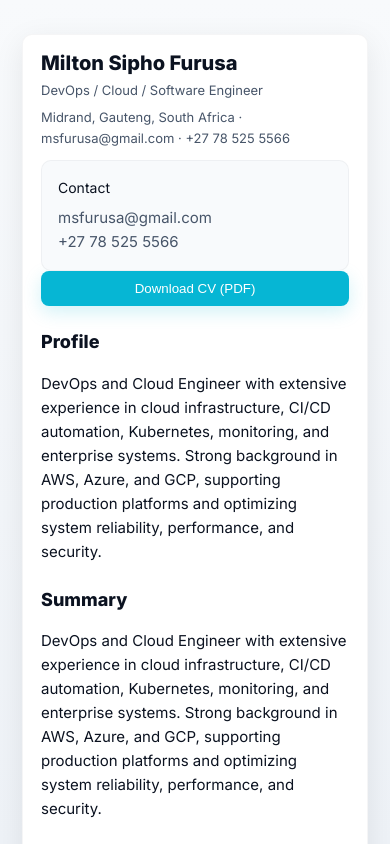
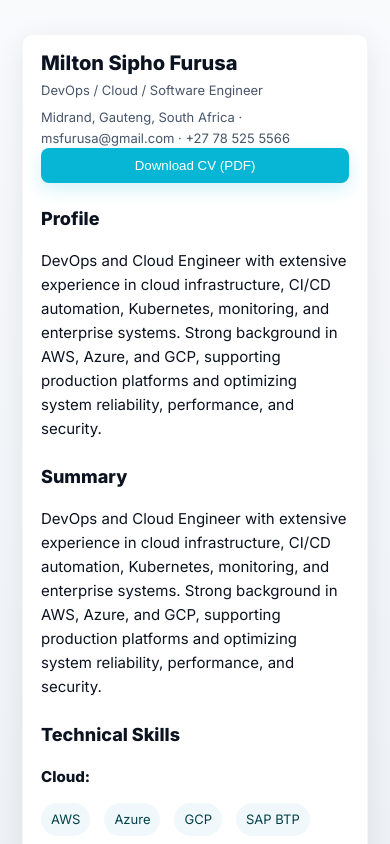
Before and after one commit to msfurusa/miltonf-cv-app, a Next.js app: page / in a window 390 px wide. Shown: the top 844 px of the page. Built offline with nearby package versions, Linux system fonts and the light colour scheme.

Commit message:
chore(ui): remove duplicate contact side-card + improve subtitle wrapping for mobile

```diff
--- a/app/globals.css
+++ b/app/globals.css
@@ -47,6 +47,9 @@ header.site-header .title{
   color:var(--muted);
   font-size:14px;
 }
+
+/* Allow long contact strings to wrap cleanly on small screens */
+.subtitle{overflow-wrap:break-word;word-break:break-word}
 
 .profile-section{
   margin-top:20px;
--- a/components/Header.tsx
+++ b/components/Header.tsx
@@ -9,10 +9,7 @@ export default function Header({ cv }: { cv: CV }) {
         <p className="subtitle">{cv.title}</p>
         <p className="subtitle">{cv.location} · {cv.email} · {cv.phone}</p>
       </div>
-      <div className="side-card">
-        <p style={{margin:0,fontSize:14,color:'#0b1220'}}>Contact</p>
-        <p style={{margin:'6px 0 0 0',color:'#475569'}}>{cv.email}<br/>{cv.phone}</p>
-      </div>
+      {/* side-card removed: contact details are already shown in the subtitle to avoid duplication */}
     </header>
   );
 }
```
